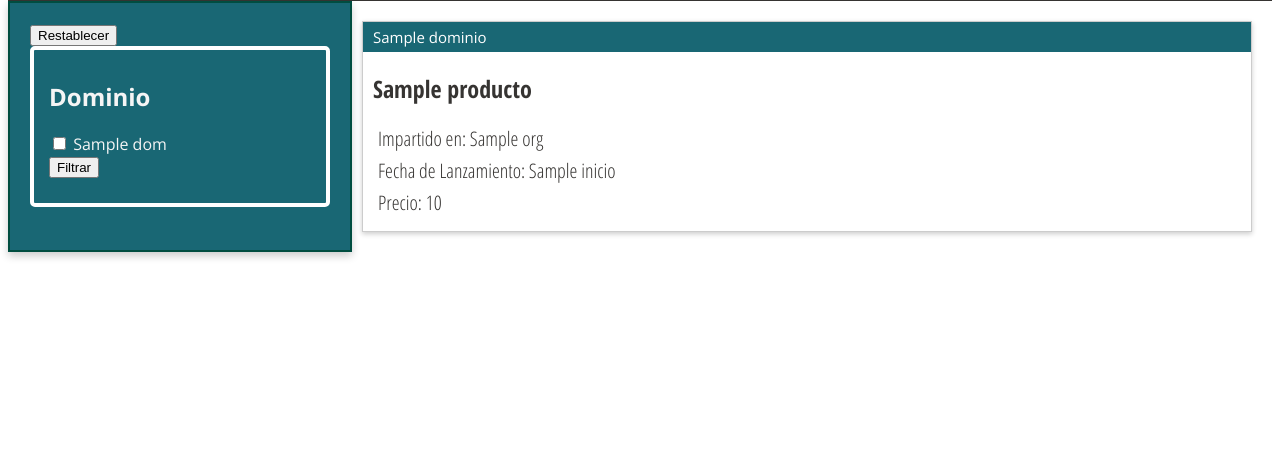
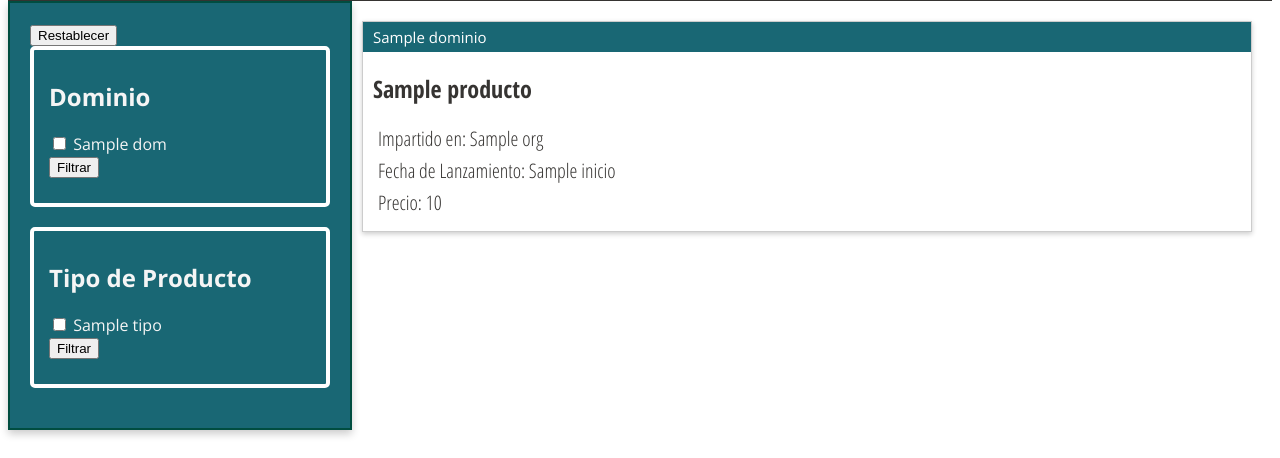
Before and after one commit to goraffo/nelson, a Flask app: template app/templates/index.html in a window 1280 px wide. Shown: the part 364-822 px from the top of the page. Before the commit the page ends 623 px from the top, so only its background shows below. Run offline with Flask 3, Linux system fonts and the light colour scheme; the template is opened without the code that fills it: most values are stand-ins (such as "Sample title", 1, 10 or a date in 2020); parts of the project's set-up code (start-up, migrations or seed data) failed here and were passed over.

Commit message:
Filtro Tipo funciona

```diff
--- a/app/static/css/estilos.css
+++ b/app/static/css/estilos.css
@@ -56,6 +56,16 @@ body {
   /* background-color: #196774; Fondo de la caja de filtro */
 }
 
+.filtro-tipo {
+  /* box-shadow: 0 4px 8px 0 rgba(0, 0, 0, 0.2); Sombra exterior */
+  color: whitesmoke;
+  border: 4px solid #ffffff; /* Color del borde personalizado */
+  border-radius: 5px; /* Bordes redondeados */
+  padding: 10px 15px 25px; /* superior e izquierdo/derecho a 15px, inferior a 25px */
+  margin-bottom: 20px; /* Espacio debajo del filtro */
+  /* background-color: #196774; Fondo de la caja de filtro */
+}
+
 
 .lista-productos {
   flex-grow: 1;
--- a/app/templates/index.html
+++ b/app/templates/index.html
@@ -88,6 +88,17 @@
                     <button type="submit">Filtrar</button>
                 </div>
 
+                <div class="filtro-tipo">
+                    <h2>Tipo de Producto</h2>
+                    {% for tipo in tipos %}
+                    <div>
+                        <input type="checkbox" name="tipo" value="{{ tipo }}" {% if tipo in selected_tipos %} checked {% endif %}>
+                        <label for="tipo">{{ tipo }}</label>
+                    </div>
+                    {% endfor %}
+                    <button type="submit">Filtrar</button>
+                </div>
+
             </form>
         </aside>
 
```
Also changed, not shown: app/views.py (+19 -33 lines).
